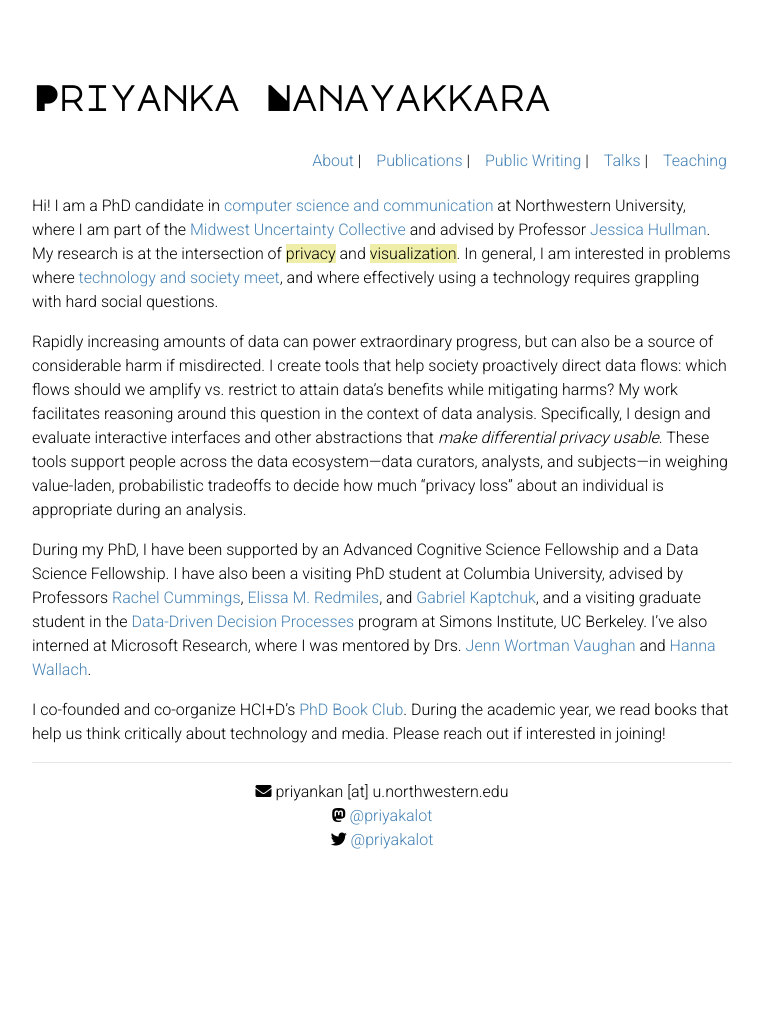
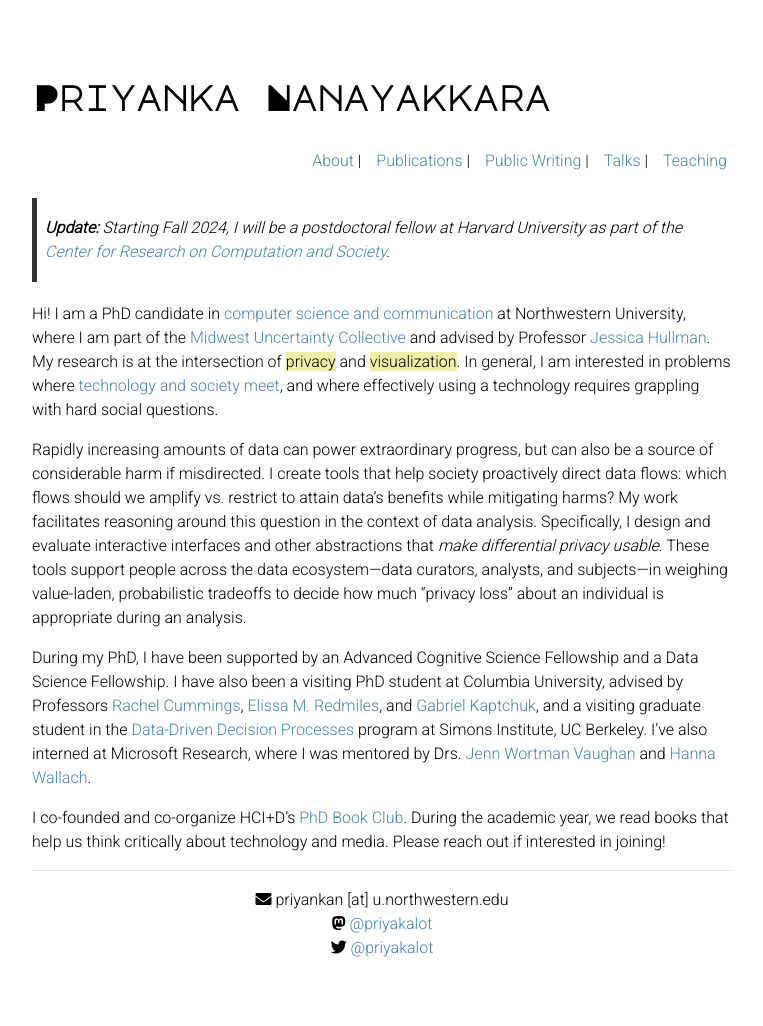
Before and after one commit to priyakalot/priyakalot.github.io, a Jekyll site: the page built from index.md, in a window 1280 px wide. Shown: the whole page, without its empty margins (258-1021 px from the left). Built offline with Jekyll 4.4.1, drawn with Linux system fonts in a browser that asks for light colours; nearby versions of some CDN libraries; before the commit the page ends 918 px from its top, so only the background shows below that.

Commit message:
Update index.md

```diff
--- a/index.md
+++ b/index.md
@@ -1,6 +1,8 @@
 ---
 layout: default
 ---
+
+> **_Update:_** Starting Fall 2024, I will be a postdoctoral fellow at Harvard University as part of the <a href="https://crcs.seas.harvard.edu/" target="_blank">Center for Research on Computation and Society</a>.
 
 Hi! I am a PhD candidate in <a href="https://tsb.northwestern.edu/" target="_blank">computer science and communication</a> at Northwestern University, where I am part of the <a href="https://mucollective.northwestern.edu/" target="_blank">Midwest Uncertainty Collective</a> and advised by Professor <a href="http://users.eecs.northwestern.edu/~jhullman/" target="_blank">Jessica Hullman</a>. My research is at the intersection of <mark>privacy</mark> and <mark>visualization</mark>. In general, I am interested in problems where <a href="https://priyakalot.github.io/papers/Whats_Driving_Conflicts_Around_Differential_Privacy_for_the_U.S._Census.pdf" target="_blank">technology and society meet</a>, and where effectively using a technology requires grappling with hard social questions.
 
```
